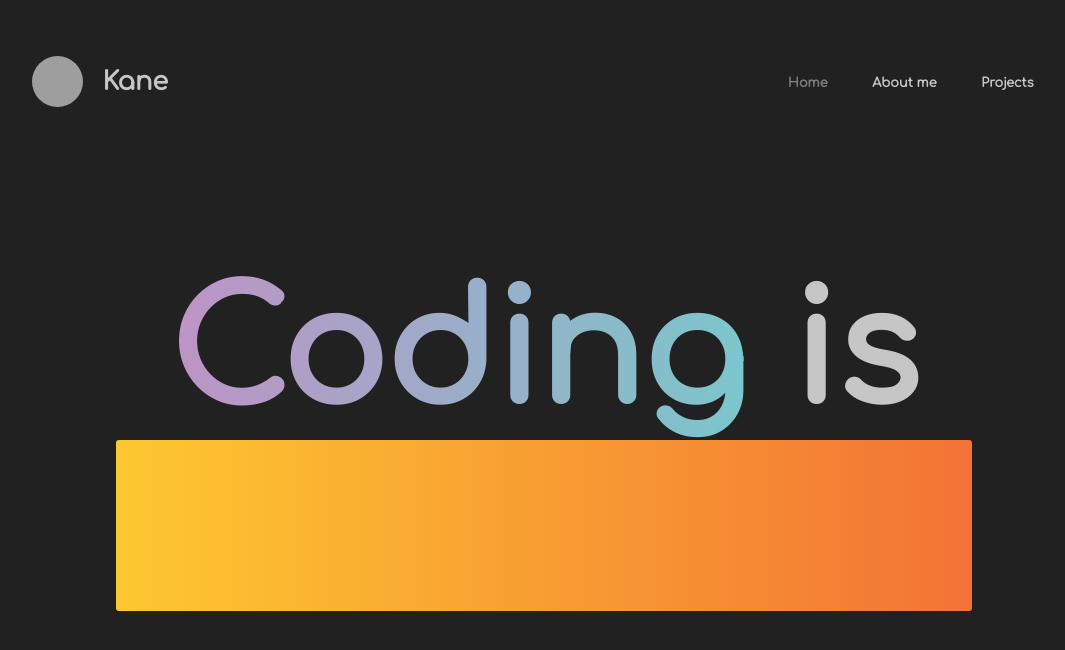
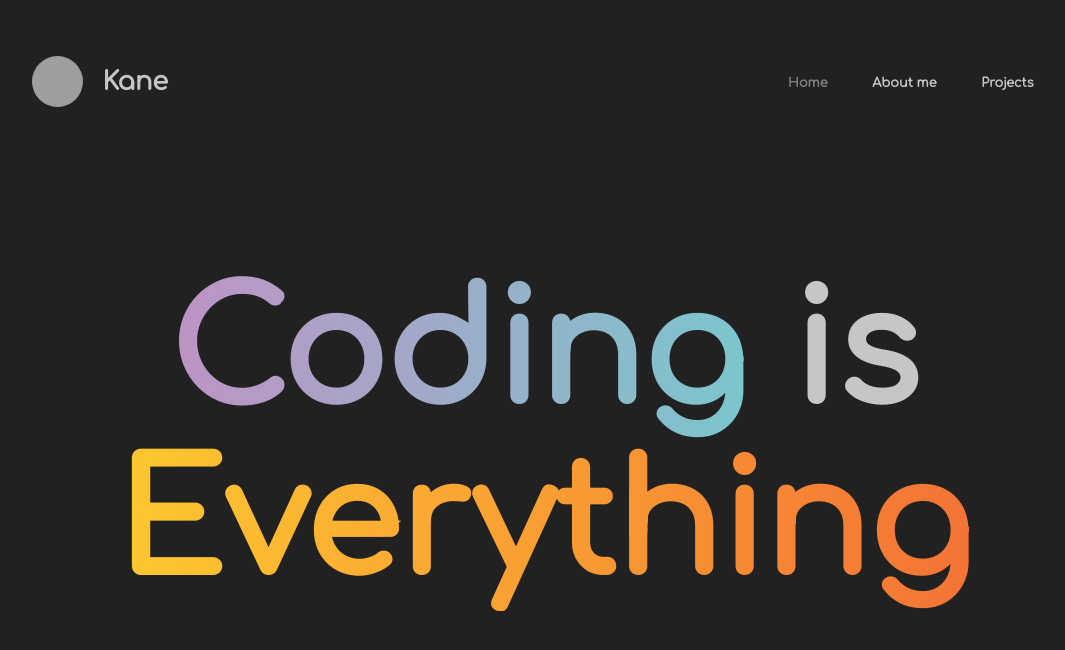
Before and after one commit to kane50613/ka1e, a Vue app: page / in a window 1280 px wide. Shown: the top 650 px of the page, without its empty margins (96-1161 px from the left). Built offline with nearby package versions, Linux system fonts and the light colour scheme; grey boxes are pictures that could not be loaded.

Commit message:
more fixing

```diff
--- a/src/components/Main.vue
+++ b/src/components/Main.vue
@@ -38,10 +38,10 @@ export default {
 
     .title .everything {
         background: #e65c00;
+        background: -webkit-linear-gradient(to right, #fdc830, #f37335);
+        background: linear-gradient(to right, #fdc830, #f37335);
         -webkit-text-fill-color: transparent;
         -webkit-background-clip: text;
-        background: -webkit-linear-gradient(to right, #fdc830, #f37335);
-        background: linear-gradient(to right, #fdc830, #f37335);
     }
 
     @media (max-height: 500px) {
```
